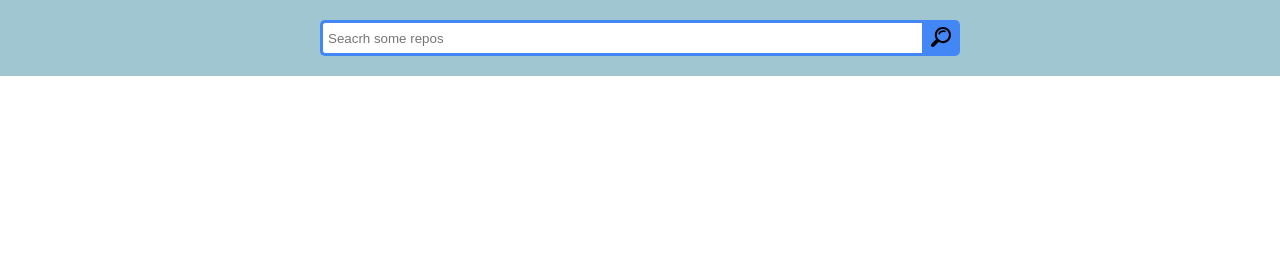
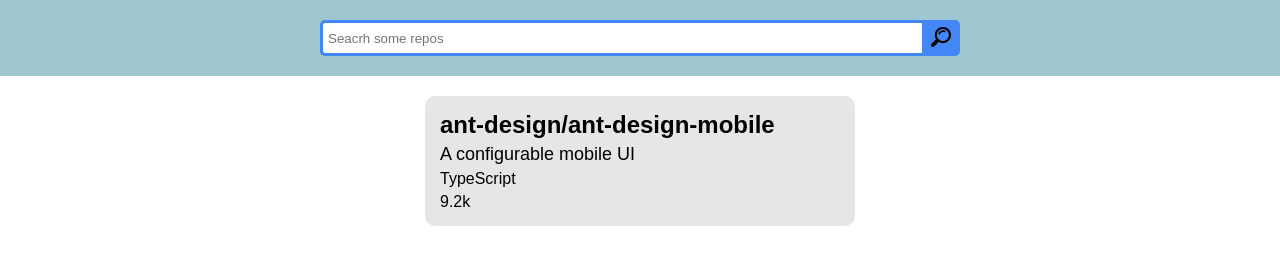
Before and after one commit to iogonchar/github-repos-search, a React app: page / in a window 1280 px wide. Built offline with nearby package versions, Linux system fonts and the light colour scheme.

Commit message:
feat: layout for the Card component

```diff
--- /dev/null
+++ b/src/blocks/card/__description/card__description.css
@@ -0,0 +1,4 @@
+.card__description {
+  font-size: 18px;
+  margin: 0 0 5px;
+}
--- /dev/null
+++ b/src/blocks/card/__main-lang/card__main-lang.css
@@ -0,0 +1,4 @@
+.card__main-lang {
+  font-size: 16px;
+  margin: 0 0 5px;
+}
--- /dev/null
+++ b/src/blocks/card/__stars/card__stars.css
@@ -0,0 +1,4 @@
+.card__stars {
+  font-size: 16px;
+  margin: 0;
+}
--- /dev/null
+++ b/src/blocks/card/__title/card__title.css
@@ -0,0 +1,4 @@
+.card__title {
+  font-size: 24px;
+  margin: 0 0 5px;
+}
--- /dev/null
+++ b/src/blocks/card/card.css
@@ -0,0 +1,7 @@
+.card {
+  background-color: #e6e6e6;
+  width: 400px;
+  padding: 15px;
+  border-radius: 10px;
+  margin-bottom: 20px;
+}
--- /dev/null
+++ b/src/blocks/cards/cards.css
@@ -0,0 +1,9 @@
+.cards {
+  font-family: Arial, Helvetica, sans-serif;
+  margin: 0;
+  padding: 20px;
+  list-style: none;
+  display: flex;
+  flex-wrap: wrap;
+  justify-content: space-evenly;
+}
--- a/src/components/App.js
+++ b/src/components/App.js
@@ -1,11 +1,13 @@
 import React from "react";
 
 import SearchBar from "./SearchBar";
+import Card from "./Card";
 
 const App = () => {
   return (
     <div>
       <SearchBar />
+      <Card />
     </div>
   );
 }
--- /dev/null
+++ b/src/components/Card.js
@@ -0,0 +1,16 @@
+import React from "react";
+
+const Card = () => {
+  return (
+    <ul className="cards">
+      <li className="card">
+        <h2 className="card__title">ant-design/ant-design-mobile</h2>
+        <p className="card__description">A configurable mobile UI</p>
+        <p className="card__main-lang">TypeScript</p>
+        <p className="card__stars">9.2k</p>
+      </li>
+    </ul>
+  );
+}
+
+export default Card;
--- a/src/index.css
+++ b/src/index.css
@@ -9,3 +9,11 @@
 @import url(./blocks/form/__input/form__input.css);
 @import url(./blocks/form/__submit/form__submit.css);
 @import url(./blocks/form/__search-icon/form__search-icon.css);
+
+/* card styles */
+@import url(./blocks/cards/cards.css);
+@import url(./blocks/card/card.css);
+@import url(./blocks/card/__title/card__title.css);
+@import url(./blocks/card/__description/card__description.css);
+@import url(./blocks/card/__main-lang/card__main-lang.css);
+@import url(./blocks/card/__stars/card__stars.css);
```
